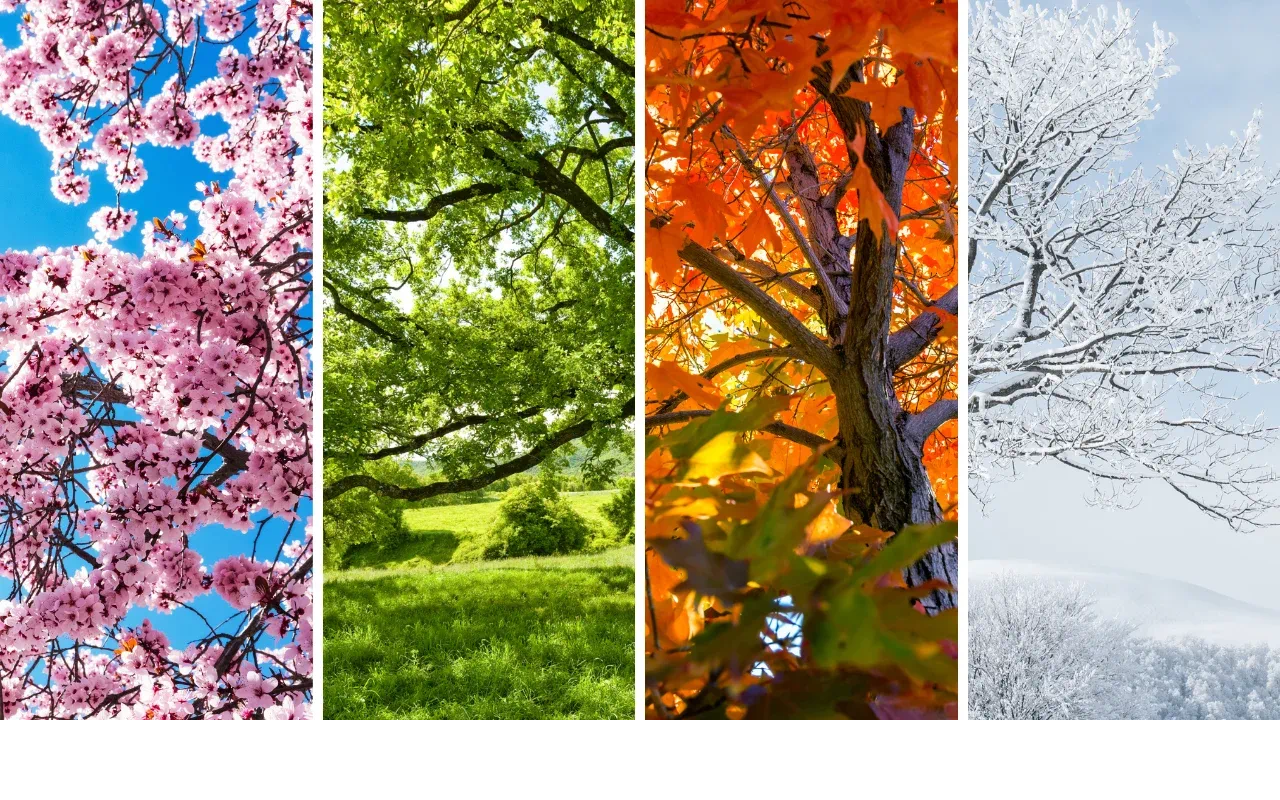
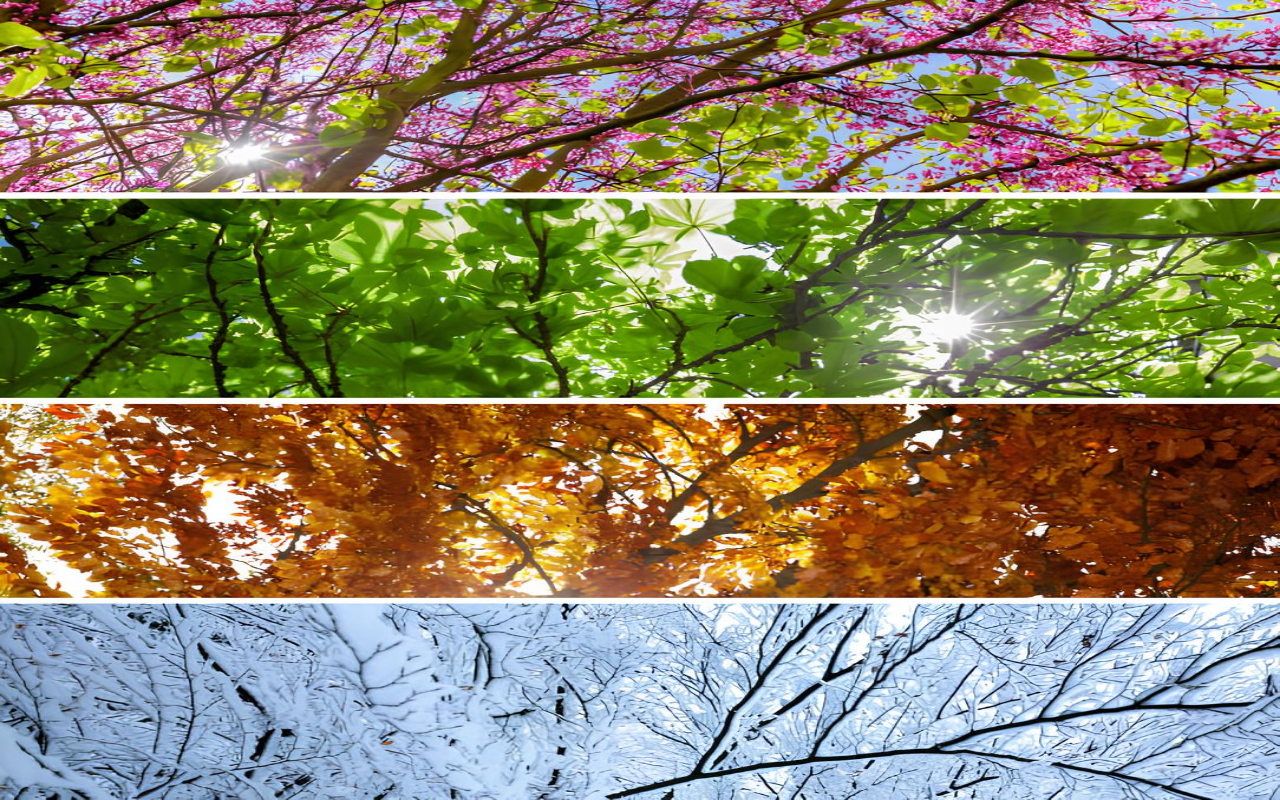
Before and after one commit to jaehak9078/PerfumeChoice, a React (Create React App) app: page /select-image in a window 1280 px wide. Built offline with nearby package versions, Linux system fonts and the light colour scheme.

Commit message:
계절 이미지 선택 페이지 수정

```diff
--- a/src/assets/styles/App.css
+++ b/src/assets/styles/App.css
@@ -63,7 +63,16 @@ code {
   background-color: #0056b3; /* 호버 시 색상 변경 */
 }
 
+.image-container {
+  width: 100vw;
+  height: 100vh;
+  display: flex;
+  justify-content: center;
+  align-items: center;
+  overflow: hidden;
+}
+
 .responsive-image2 {
-  height: auto;
-  width: auto;
+  width: 100%;
+  height: 100%;
 }
--- a/src/pages/ImageSelectPage.js
+++ b/src/pages/ImageSelectPage.js
@@ -2,8 +2,8 @@ import React from 'react';
 
 const ImageSelectPage = () => {
   return (
-    <div>
-      <img src="/Seasons.png" alt="seasons" className="responsive-image2" />
+    <div className="image-container">
+      <img src="/Seasons.jpg" alt="seasons" className="responsive-image2" />
     </div>
   );
 };
```
Also changed, not shown: public/Seasons.jpg (added), src/assets/images/Seasons.jpg (added).
